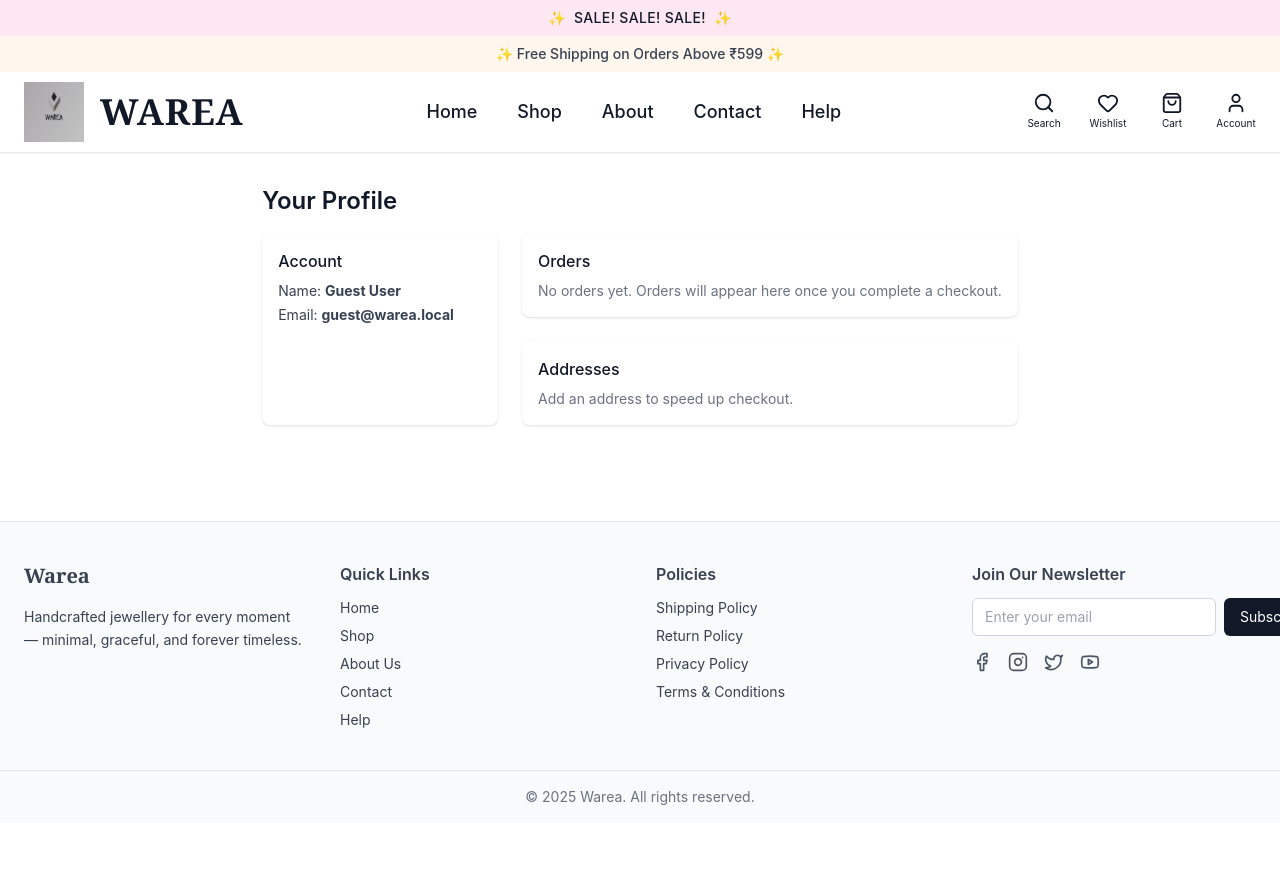
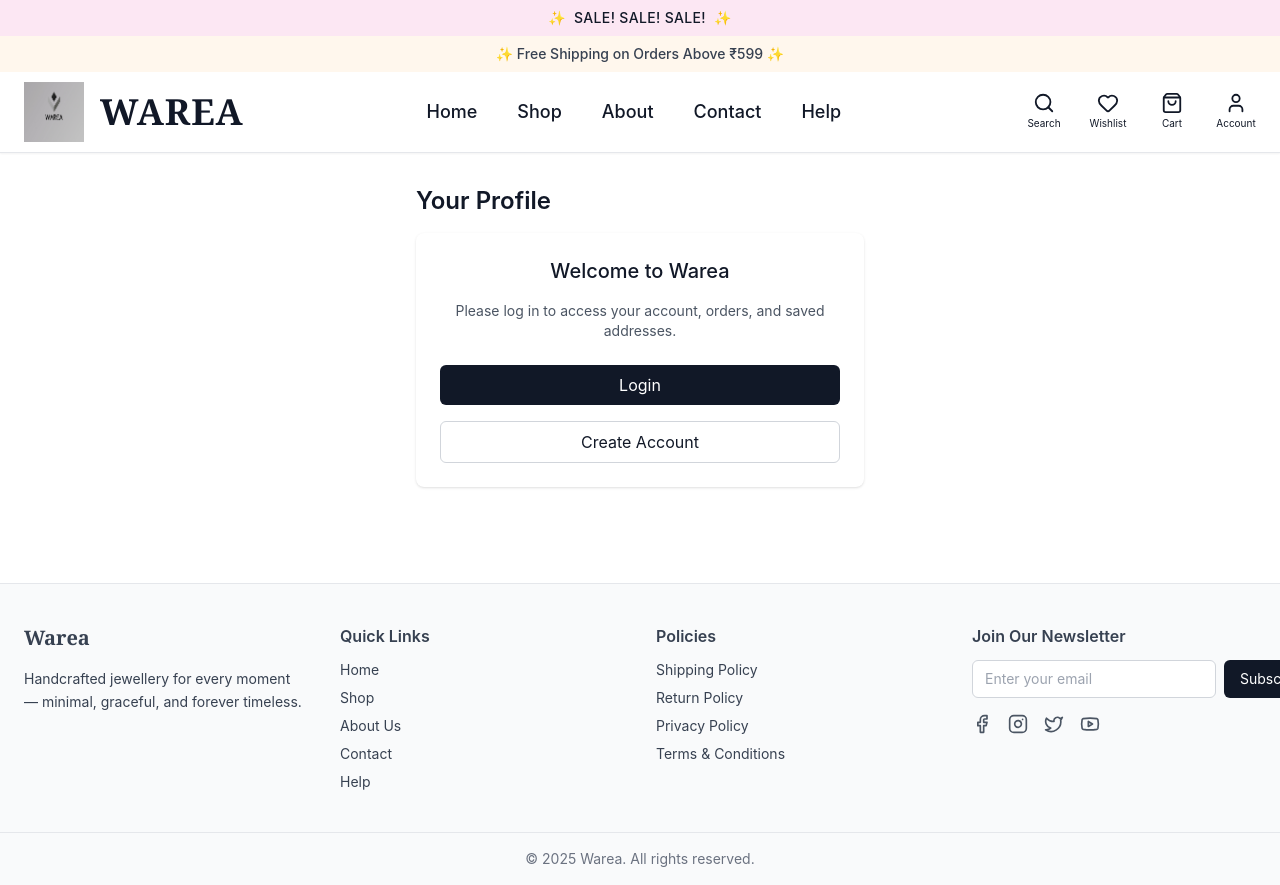
Before and after one commit to mohitkmr8566-ark/warea, a Next.js app: page /profile in a window 1280 px wide. Shown: the top 885 px of the page. Before the commit the page ends 823 px from the top, so only its background shows below. Built offline with nearby package versions, Linux system fonts and the light colour scheme.

Commit message:
feat(day7): add auth placeholders (login/signup) to profile page

```diff
--- a/pages/profile.js
+++ b/pages/profile.js
@@ -1,6 +1,11 @@
+"use client";
+
+import { useState } from "react";
 import Head from "next/head";
 
 export default function ProfilePage() {
+  const [isLoggedIn, setIsLoggedIn] = useState(false); // placeholder state
+
   return (
     <>
       <Head>
@@ -10,6 +15,31 @@ export default function ProfilePage() {
       <main className="container mx-auto px-4 py-8">
         <h1 className="text-2xl font-semibold mb-4">Your Profile</h1>
 
+        {!isLoggedIn ? (
+          // 🔹 Show Login / Signup placeholders
+          <div className="max-w-md mx-auto bg-white p-6 rounded-lg shadow">
+            <h2 className="text-xl font-medium mb-4 text-center">Welcome to Warea</h2>
+            <p className="text-sm text-gray-600 text-center mb-6">
+              Please log in to access your account, orders, and saved addresses.
+            </p>
+
+            <div className="flex flex-col gap-4">
+              <button
+                onClick={() => alert("Login flow will go here")}
+                className="w-full px-4 py-2 bg-gray-900 text-white rounded-md hover:bg-gray-700"
+              >
+                Login
+              </button>
+              <button
+                onClick={() => alert("Signup flow will go here")}
+                className="w-full px-4 py-2 border border-gray-300 rounded-md hover:bg-gray-100"
+              >
+                Create Account
+              </button>
+            </div>
+          </div>
+        ) : (
+          // 🔹 Show Account Dashboard (once logged in)
           <div className="grid grid-cols-1 md:grid-cols-3 gap-6">
             <aside className="md:col-span-1 bg-white p-4 rounded-lg shadow">
               <h2 className="font-medium mb-2">Account</h2>
@@ -27,8 +57,7 @@ export default function ProfilePage() {
               <div className="bg-white p-4 rounded-lg shadow">
                 <h3 className="font-medium mb-2">Orders</h3>
                 <p className="text-sm text-gray-500">
-                No orders yet. Orders will appear here once you complete a
-                checkout.
+                  No orders yet. Orders will appear here once you complete a checkout.
                 </p>
               </div>
 
@@ -40,6 +69,7 @@ export default function ProfilePage() {
               </div>
             </section>
           </div>
+        )}
       </main>
     </>
   );
```
Lines whose indentation alone changed are shown as unchanged.
